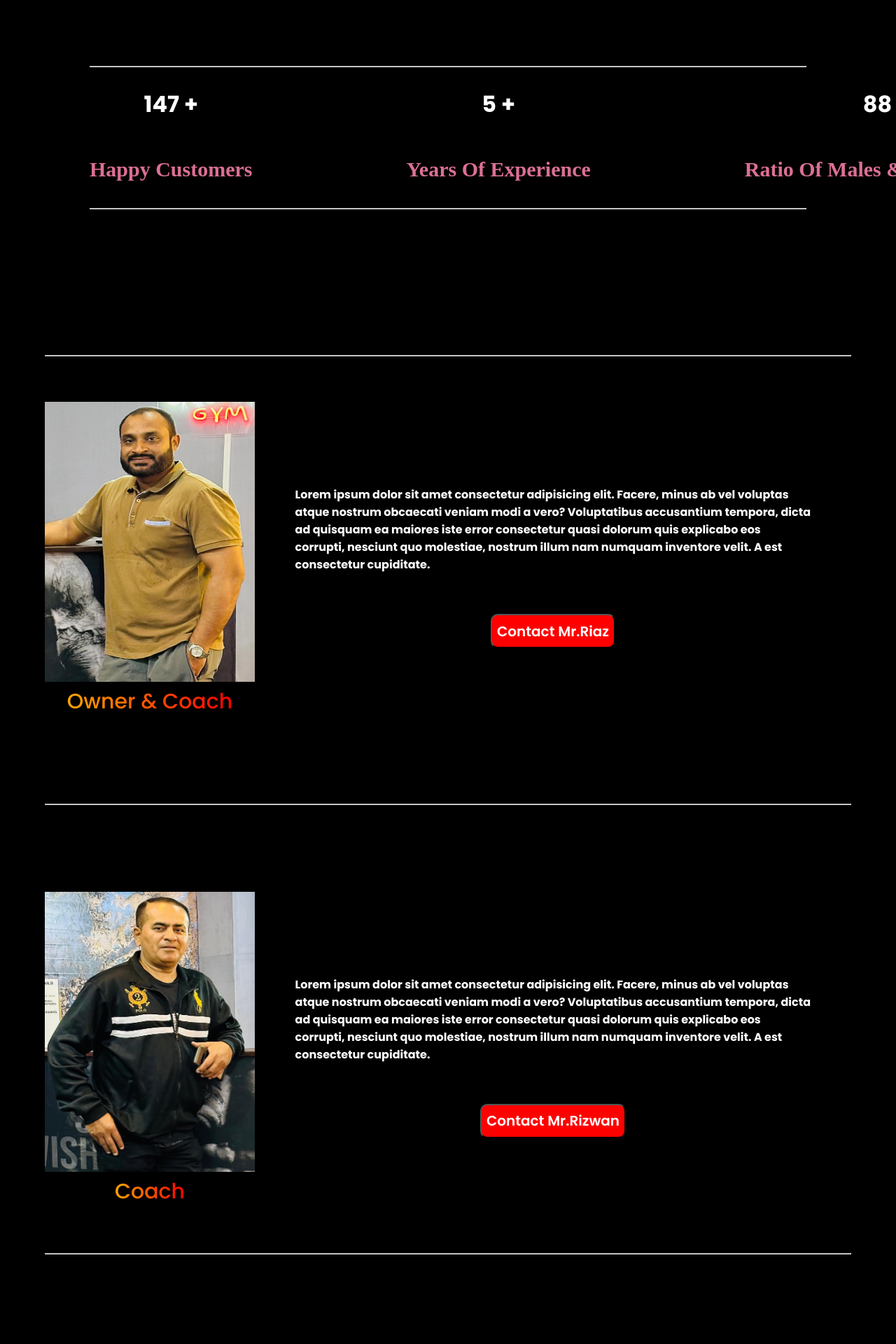
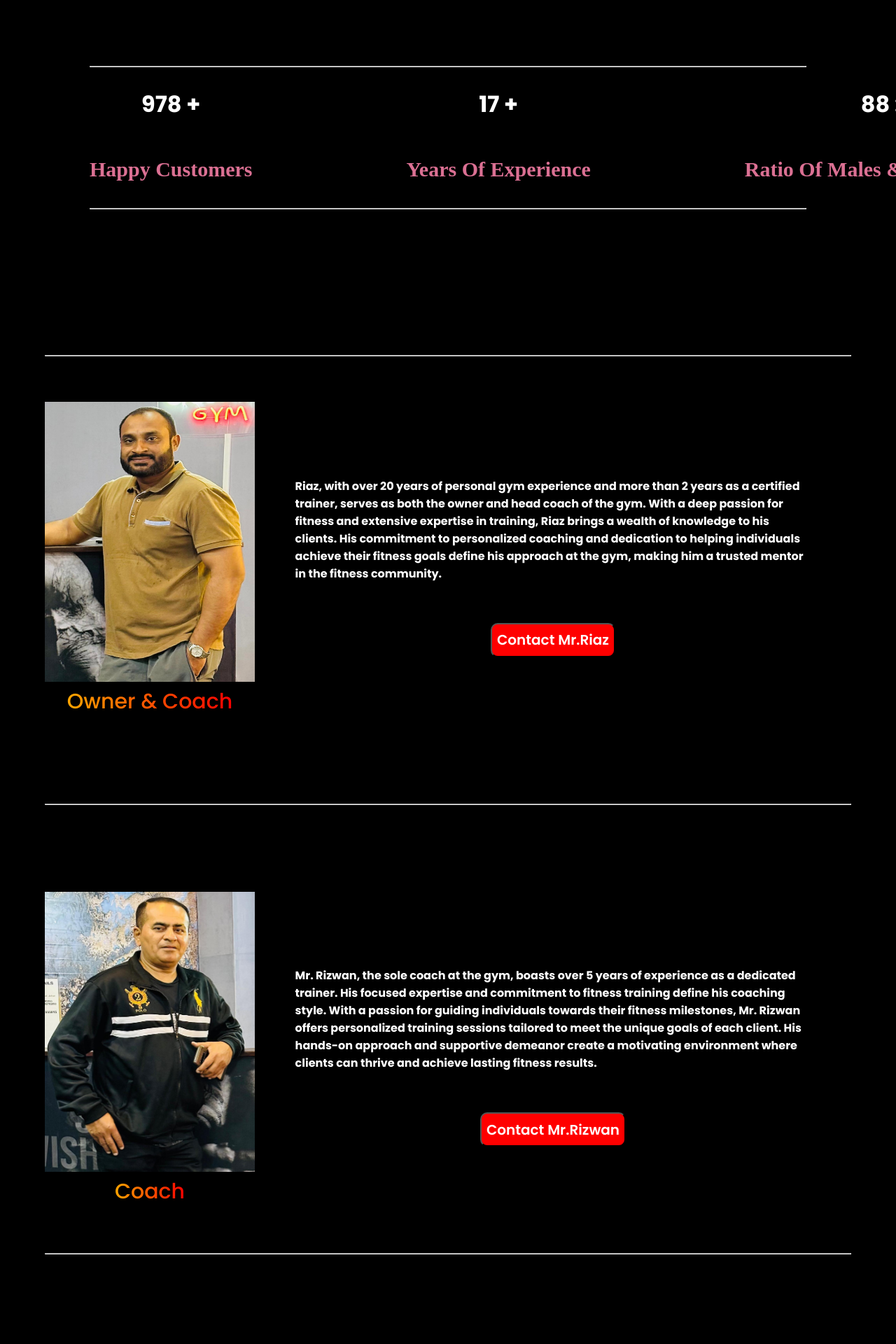
Before and after one commit to MuhammadTaha01/gym, a React (Vite) app: page / in a window 1280 px wide. Shown: the part 2200-4120 px from the top of the page at 70% size. Built offline with nearby package versions, Linux system fonts and the light colour scheme; a web font is replaced by a local one.

Commit message:
Some minor changes were made in footer, counter and contact

```diff
--- a/src/componentsJSX/contact.jsx
+++ b/src/componentsJSX/contact.jsx
@@ -21,10 +21,11 @@ const contact = () => {
             <h5>Owner & Coach</h5>
           </div>
           <div className="Contact-Coach1">
-            <h4>Lorem ipsum dolor sit amet consectetur adipisicing elit. Facere, minus ab vel voluptas atque nostrum obcaecati veniam modi a vero?
-              Voluptatibus accusantium tempora, dicta ad quisquam ea maiores iste error consectetur quasi dolorum quis explicabo eos corrupti, nesciunt
-              quo molestiae, nostrum illum nam numquam inventore velit. A est consectetur cupiditate.</h4>
-            <button onClick={()=>handleWhatsappRedrict('03018171334')}>Contact Mr.Riaz</button>
+            <h4>Riaz, with over 20 years of personal gym experience and more than 2 years as a certified trainer, serves as both the owner and head
+              coach of the gym. With a deep passion for fitness and extensive expertise in training, Riaz brings a wealth of knowledge to his clients.
+              His commitment to personalized coaching and dedication to helping individuals achieve their fitness goals define his approach at the gym,
+              making him a trusted mentor in the fitness community.</h4>
+            <button onClick={()=>handleWhatsappRedrict('03068555015')}>Contact Mr.Riaz</button>
           </div>
       </div>
 
@@ -36,10 +37,11 @@ const contact = () => {
             <h5>Coach</h5>
           </div>
           <div className="Contact-Coach2">
-            <h4>Lorem ipsum dolor sit amet consectetur adipisicing elit. Facere, minus ab vel voluptas atque nostrum obcaecati veniam modi a vero?
-              Voluptatibus accusantium tempora, dicta ad quisquam ea maiores iste error consectetur quasi dolorum quis explicabo eos corrupti, nesciunt
-              quo molestiae, nostrum illum nam numquam inventore velit. A est consectetur cupiditate.</h4>
-            <button onClick={()=>handleWhatsappRedrict('03018171334')}>Contact Mr.Rizwan</button>
+            <h4>Mr. Rizwan, the sole coach at the gym, boasts over 5 years of experience as a dedicated trainer. His focused expertise and commitment to
+               fitness training define his coaching style. With a passion for guiding individuals towards their fitness milestones, Mr. Rizwan offers
+               personalized training sessions tailored to meet the unique goals of each client. His hands-on approach and supportive demeanor create a
+               motivating environment where clients can thrive and achieve lasting fitness results.</h4>
+            <button onClick={()=>handleWhatsappRedrict('03244296677')}>Contact Mr.Rizwan</button>
           </div>
       </div>
 
--- a/src/componentsJSX/counter.jsx
+++ b/src/componentsJSX/counter.jsx
@@ -15,21 +15,21 @@ const counter = () => {
                 </div> */}
                 <div className="Counter-Data-Container">
                     <div className="Counter1">
-                        <h1> {counterOn && <CountUp start={6} end={150} duration={5}/>} + </h1>
+                        <h1> {counterOn && <CountUp start={6} end={1000} duration={5}/>} + </h1>
                         <h3> Happy Customers</h3>
                     </div>
 
                     <hr className='Hr-2'/>
 
                     <div className="Counter2">
-                        <h1> {counterOn && <CountUp start={0} end={6} duration={10}/>} + </h1>
+                        <h1> {counterOn && <CountUp start={0} end={20} duration={10}/>} + </h1>
                         <h3>Years Of Experience</h3>
                     </div>
 
                     <hr className='Hr-3'/>
 
                     <div className="Counter3">
-                        <h1> {counterOn && <CountUp start={13} end={90} duration={5}/>} : {counterOn && <CountUp start={0} end={10} duration={5}/>} </h1>
+                        <h1> {counterOn && <CountUp start={13} end={90} duration={5}/>} : {counterOn && <CountUp start={0} end={40} duration={5}/>} </h1>
                         <h3>Ratio Of Males & Females in gym</h3>
                     </div>
                 </div>
--- a/src/componentsJSX/footer.jsx
+++ b/src/componentsJSX/footer.jsx
@@ -11,12 +11,16 @@ const footer = () => {
         <div className="Social-And-Rights-Container">
             <div className="Social-Media-Container">
               <h5>Also Do Follow Us On</h5>
-              <img className='instaImg' src={instagram} alt="Instagram" />
+              <a href="https://www.instagram.com/gravitygym2024/">
+                <img className='instaImg' src={instagram} alt="Instagram" />
+              </a>
               <img className='whatsappImg' src={whatsapp} alt="Whatsapp" />
             </div>
             <div className="Rights-Container">
               <h4>&copy; ALL RIGHTS RESERVED BY <span>@GRAVITY-GYM 2024</span> </h4>
+              <h4> 📍 283-F BLOCK, JOHAR TOWN, LAHORE</h4>
             </div>
+
         </div>
 
     </div>
```
